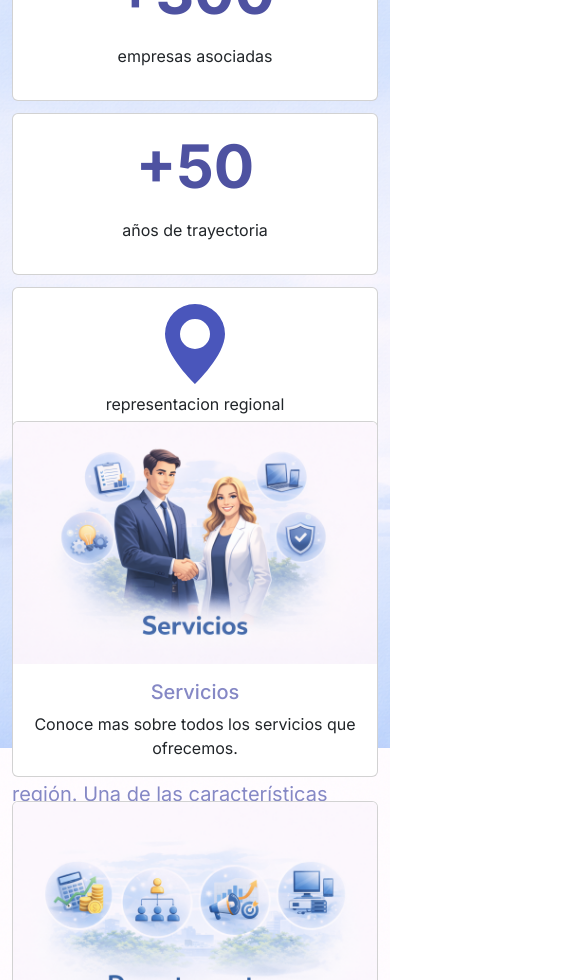
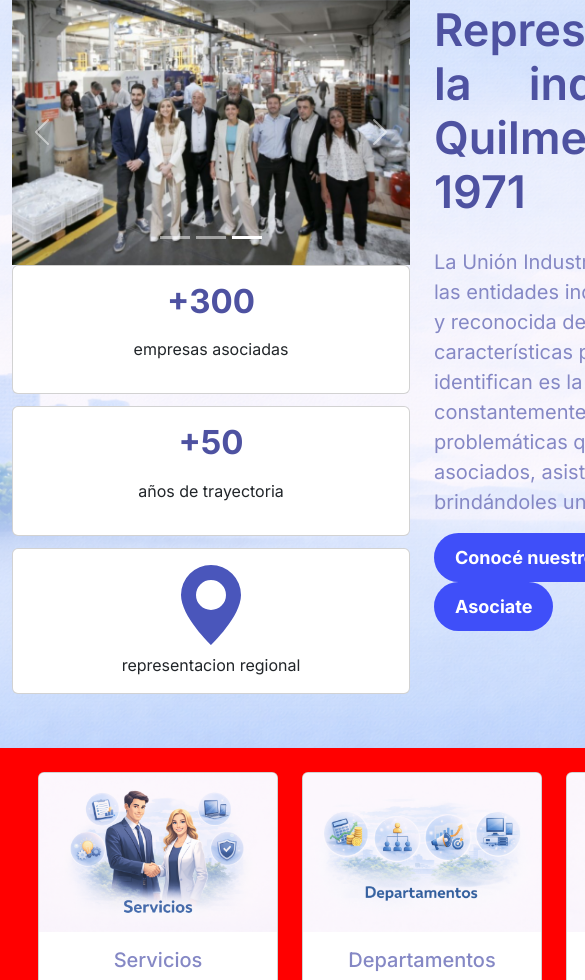
Before and after one commit to LuciBrito/uq-front, a React (Vite) app: page / in a window 390 px wide. Shown: the part 1020-2000 px from the top of the page, 585 px wide, since content can reach past the window. Built offline with nearby package versions, Linux system fonts and the light colour scheme.

Commit message:
Cambios Media Queries

```diff
--- a/src/LandingBodyC.jsx
+++ b/src/LandingBodyC.jsx
@@ -10,7 +10,7 @@
 
 export default function LandingBodyC() {
   return (
-    <Container className=" landing-container d-flex flex-wrap justify-content-center gap-4 px-8 py-4 py-lg-5  ">
+    <Container className=" landing-container d-flex flex-wrap justify-content-center gap-4 px-8 py-4 py-lg-5  cards-container ">
         <a className="text-decoration-none" href="">
             <Card className=" card-info " style={{ width:'100%', maxWidth: '25rem' }}>
                 <Card.Img variant="top" src={servicios}/>
--- a/src/LandingBodyInfo.jsx
+++ b/src/LandingBodyInfo.jsx
@@ -16,7 +16,7 @@
             <LandingBodyCards></LandingBodyCards>
 
           </Col>
-          <Col>
+          <Col className='align-content-center'>
             <h2 className='info-text-h2'>Representando a la industria de Quilmes desde 1971</h2>
             <p className='info-text-p'>
               La Unión Industrial de Quilmes es una de las entidades industriales más importante y reconocida de la región. Una de las características principales que nos identifican es la proactividad, el estar constantemente pendientes de las problemáticas que nos plantean nuestros asociados, asistiendo sus necesidades y brindándoles un servicio de calidad.
--- a/src/LandingBodyTitle.jsx
+++ b/src/LandingBodyTitle.jsx
@@ -7,7 +7,7 @@
 
 export default function LandingBody() {
   return (
-    <Container  className="landing-container d-flex align-items-center py-xl-10 media-aux">
+    <Container  className="landing-container d-flex align-items-center py-xl-10 media-aux ">
       <Row className="landing-row">
         <Col>
           <h1>Impulsando la Industria Local</h1>
@@ -18,7 +18,7 @@
             <a className="btn-title btn primary" href="#">Asociate</a>
           </div>
         </Col>
-        <Col>
+        <Col className='aux-none'>
 
         </Col>
 
--- a/src/css/styles.css
+++ b/src/css/styles.css
@@ -324,6 +324,24 @@
         width: 100vh;
 
     }
+    html, body{
+        min-width: 100vh;
+        display: flex;
+    }
+
+    .info-text-h1 {
+        font-size: 33px;
+    }
+    .cards-container {
+        display: grid;
+        grid-template-columns: repeat(auto-fit, minmax(280px, 1fr));
+        gap: auto;
+        flex-wrap: none !important;
+        background-color: red !important;
+    }
+       .card-info{
+        max-width: 15rem !important;
+    }
 }
 
 @media (max-width: 480px) {
@@ -345,7 +363,27 @@
         flex-direction: column;
     }
     .media-aux {
-         width: 100vh !important
+         min-width: 100vh !important;
 
     }
+
+    .info-text-h1 {
+        font-size: 33px;
+    }
+
+    html, body{
+        min-width: 100vh;
+        display: flex;
+    }
+    .cards-container {
+        display: grid;
+        grid-template-columns: repeat(auto-fit, minmax(280px, 1fr));
+        gap: 24px;
+        flex-wrap: none !important;
+        background-color: red !important;
+
+    }
+    .card-info{
+        max-width: 15rem !important;
+    }
 }
```
